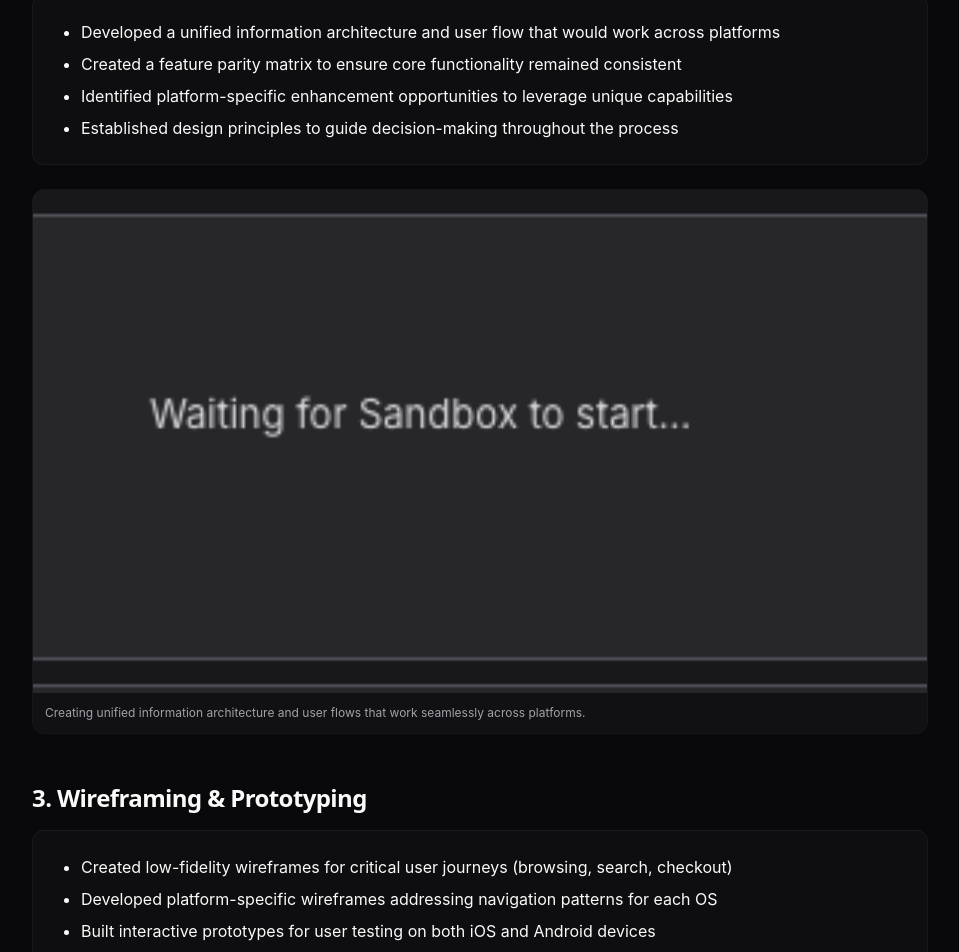
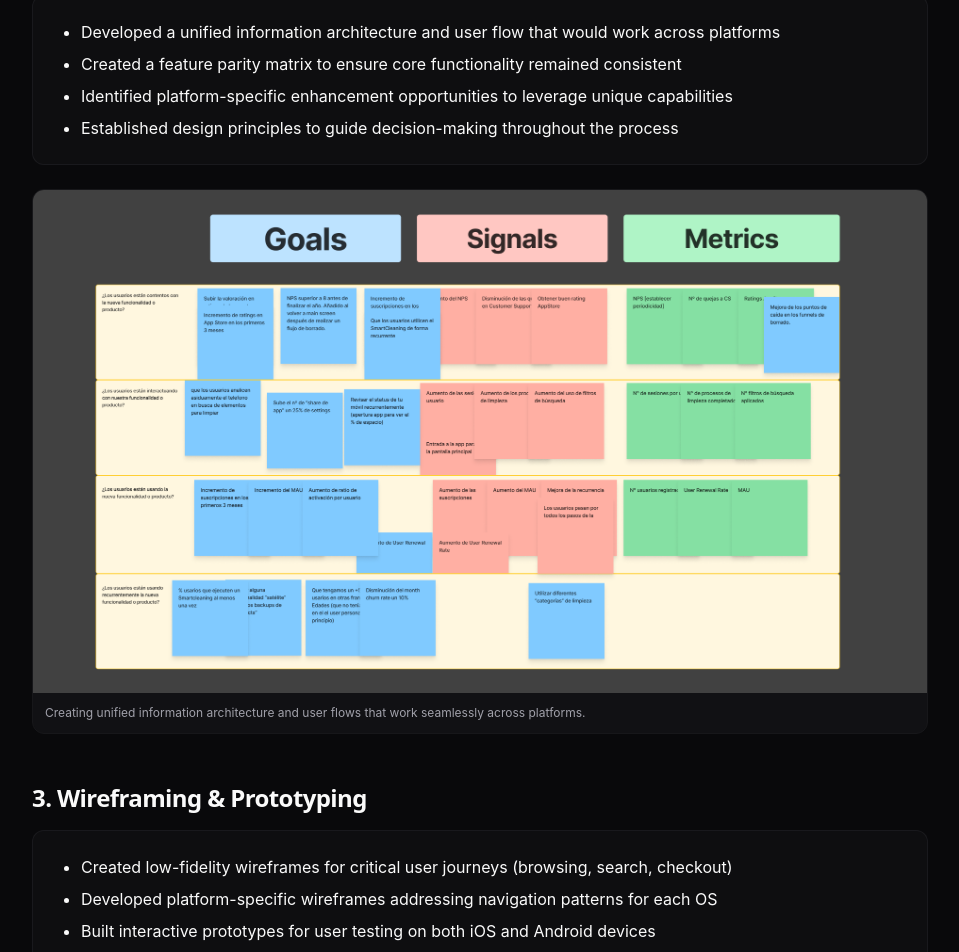
Before and after one commit to holalfonso-ship-it/alfonso-portfolio, a React (Vite) app: page /project/5 in a window 1280 px wide. Shown: the part 4525-5477 px from the top of the page, without its empty margins (160-1119 px from the left). Built offline with nearby package versions, Linux system fonts and the light colour scheme; no server answers; a web font is replaced by a local one.

Commit message:
Visual edit in Lovable
Edited UI in Lovable

```diff
--- a/src/components/project-contents/mobile-app-design/ProcessSection.tsx
+++ b/src/components/project-contents/mobile-app-design/ProcessSection.tsx
@@ -58,7 +58,7 @@ const ProcessSection: React.FC = () => {
             </div>
             <div className="rounded-lg overflow-hidden border border-border/50">
               <AspectRatio ratio={16 / 9} className="bg-muted">
-                <img src="/lovable-uploads/1b158ca3-ed08-40fa-bc55-7d519486e8c0.png" alt="Information Architecture Planning" className="w-full h-full object-cover" />
+                <img alt="Information Architecture Planning" className="w-full h-full object-cover" src="/lovable-uploads/bf0527b8-71d8-4a05-bb27-3cf2102daa11.png" />
               </AspectRatio>
               <div className="p-3 bg-muted/30">
                 <p className="text-xs text-muted-foreground">
```
Also changed, not shown: public/lovable-uploads/bf0527b8-71d8-4a05-bb27-3cf2102daa11.png (added).
